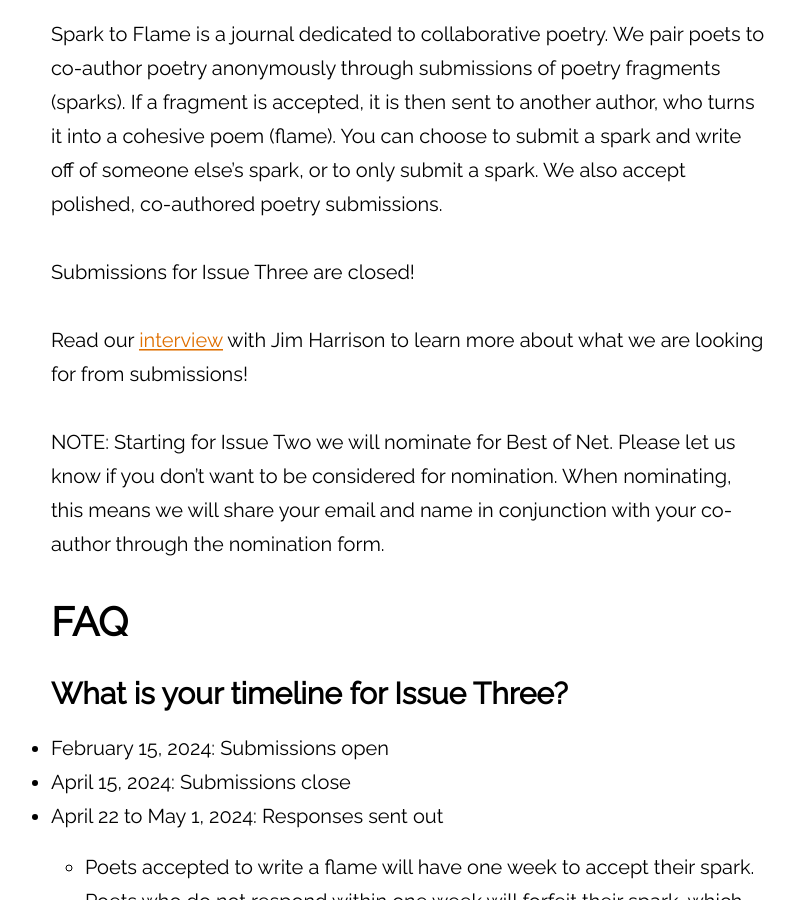
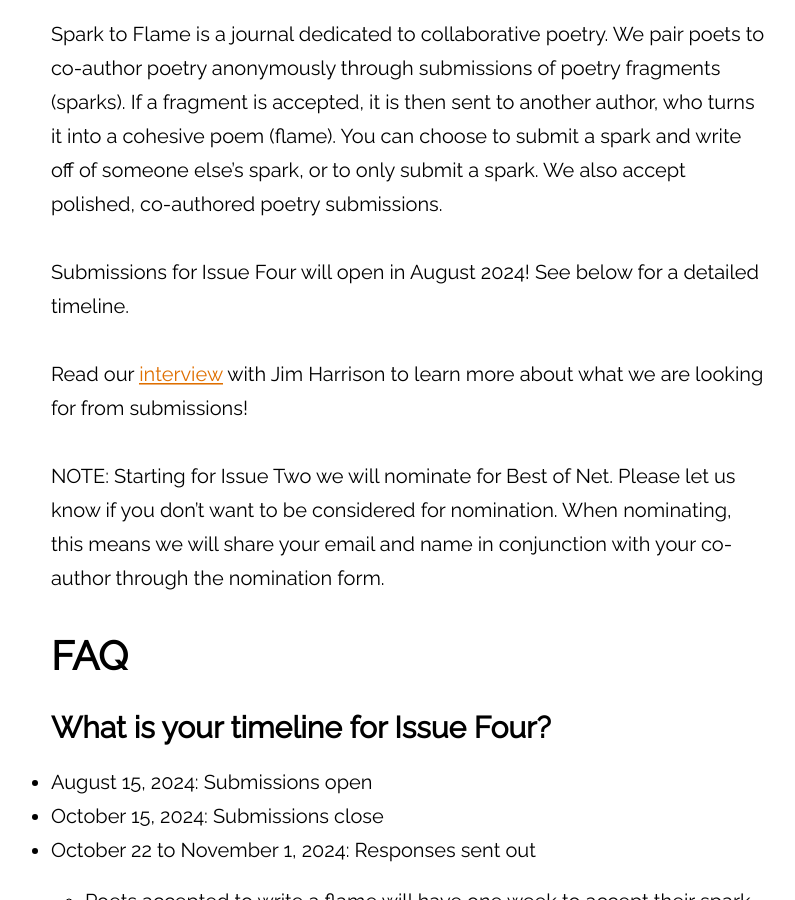
Before and after one commit to atmars77/atmars77.github.io, a Jekyll site: the page built from submit.md, in a window 1280 px wide and 900 px high, scrolled down 444 px. Shown: the whole window, without its empty margins (232-1027 px from the left). Built offline with Jekyll 4.4.1, drawn with Linux system fonts in a browser that asks for light colours; some of the changed text lies outside the part shown.

Commit message:
update timeline

```diff
--- a/submit.md
+++ b/submit.md
@@ -8,7 +8,7 @@
 ---
 Spark to Flame is a journal dedicated to collaborative poetry. We pair poets to co-author poetry anonymously through submissions of poetry fragments (sparks). If a fragment is accepted, it is then sent to another author, who turns it into a cohesive poem (flame). You can choose to submit a spark and write off of someone else’s spark, or to only submit a spark. We also accept polished, co-authored poetry submissions.
 
-Submissions for Issue Three are closed! <!---The Google Form is linked [here](https://forms.gle/U6N8oTxkCgh8uK3i8) and our detailed timeline is below.--->
+Submissions for Issue Four will open in August 2024! See below for a detailed timeline. <!---The Google Form is linked [here](https://forms.gle/U6N8oTxkCgh8uK3i8) and our detailed timeline is below.--->
 
 Read our [interview](https://sixquestionsfor.blogspot.com/2023/10/Spark-To-Flame.html) with Jim Harrison to learn more about what we are looking for from submissions!
 
@@ -16,14 +16,14 @@
 
 # FAQ
 
-### What is your timeline for Issue Three?
-* February 15, 2024: Submissions open
-* April 15, 2024: Submissions close
-* April 22 to May 1, 2024: Responses sent out
-  * Poets accepted to write a flame will have one week to accept their spark. Poets who do not respond within one week will forfeit their spark, which will then be given to another flame writer.
-* June 1, 2024: Flames due
-* June 1 to 8, 2024: If needed, period for communication about edits between EIC and flame writer.
-* June 15, 2024: Publication of Issue Three
+### What is your timeline for Issue Four?
+* August 15, 2024: Submissions open
+* October 15, 2024: Submissions close
+* October 22 to November 1, 2024: Responses sent out
+  * Poets accepted to write a flame will have one week to accept their spark.
+* December 1, 2024: Flames due
+* December 1 to 8, 2024: If needed, period for communication about edits between EIC and flame writer.
+* December 15, 2024: Publication of Issue Four
 
 ### What is a spark and what makes a good one?
 * A spark is what we call the poetry fragment. This is the building-block for the flame.
```
